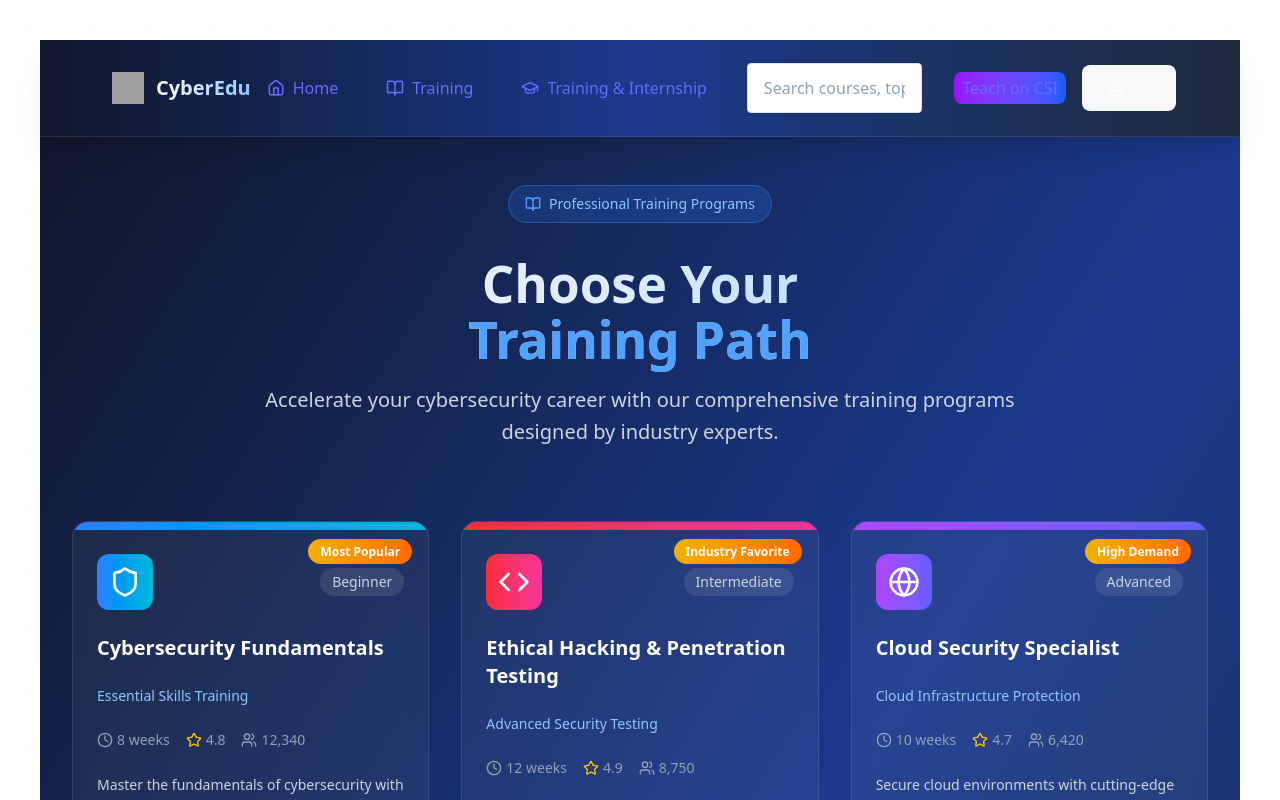
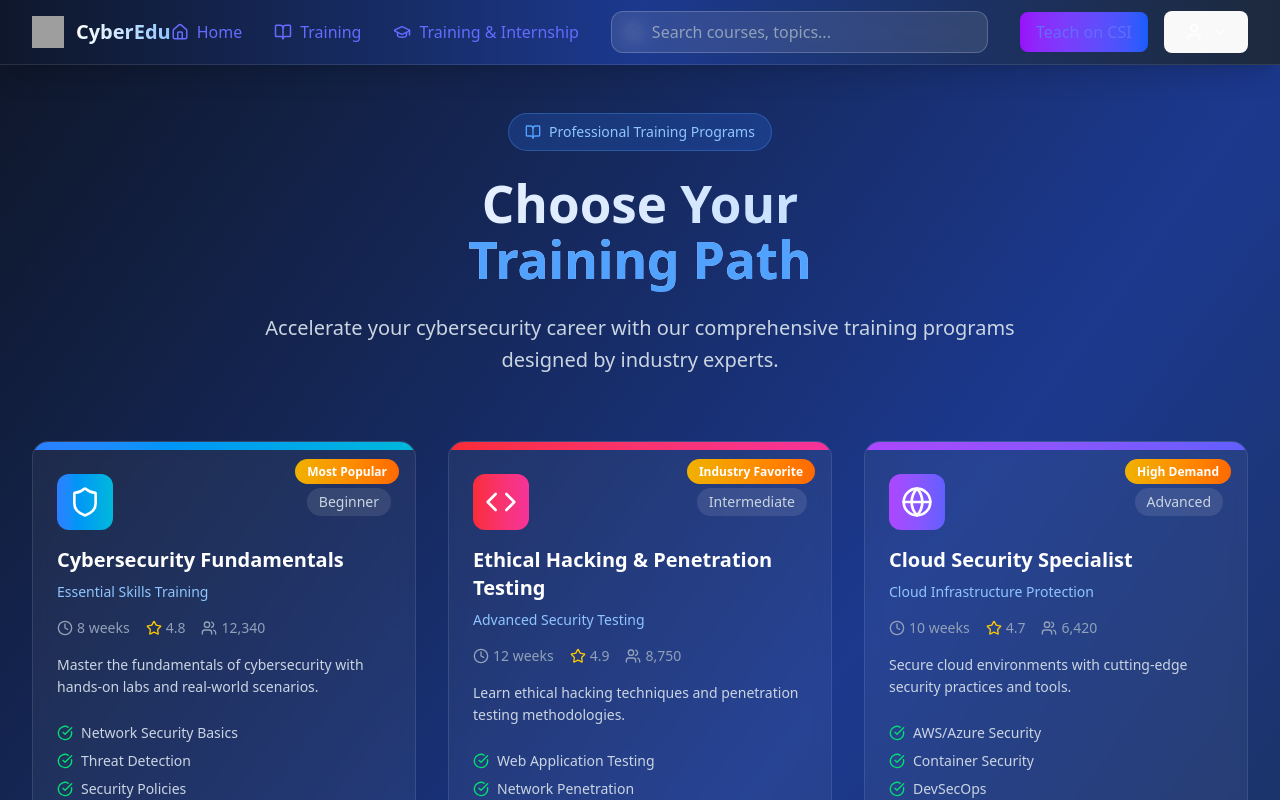
Before and after one commit to swar03/lms2, a React (Vite) app in the folder client/: page /training in a window 1280 px wide. Shown: the top 800 px of the page. Built offline with nearby package versions, Linux system fonts and the light colour scheme; grey boxes are pictures that could not be loaded.

Commit message:
re commit

```diff
--- a/client/src/App.css
+++ b/client/src/App.css
@@ -1,5 +1,7 @@
-
-/* Do NOT set max-width or margin here. */
+/*
+  DELETE or comment out the entire #root rule.
+  Do NOT set max-width or margin here.
+*/
 /*
 #root {
   max-width: 1280px;
@@ -13,28 +15,19 @@
 .content-container {
   max-width: 1280px;
   margin: 0 auto;
-  padding: 3rem; /* Increased padding from 2rem to 3rem */
+  padding: 2rem;
   text-align: center;
-}
-
-/* Additional responsive padding for better mobile experience */
-@media (max-width: 768px) {
-  .content-container {
-    padding: 1.5rem;
-  }
 }
 
 .logo {
   height: 6em;
-  padding: 2em; /* Increased padding from 1.5em to 2em */
+  padding: 1.5em;
   will-change: filter;
   transition: filter 300ms;
 }
-
 .logo:hover {
   filter: drop-shadow(0 0 2em #646cffaa);
 }
-
 .logo.react:hover {
   filter: drop-shadow(0 0 2em #61dafbaa);
 }
@@ -55,41 +48,9 @@
 }
 
 .card {
-  padding: 2.5em; /* Increased padding from 2em to 2.5em */
-  margin: 1rem 0; /* Added margin for better spacing between cards */
+  padding: 2em;
 }
 
 .read-the-docs {
   color: #888;
-  padding: 1rem 0; /* Added padding for better text spacing */
 }
-
-/* Additional utility classes for enhanced spacing */
-.section-padding {
-  padding: 2rem 0;
-}
-
-.component-padding {
-  padding: 1rem;
-}
-
-/* Enhanced button padding if you have buttons */
-button {
-  padding: 0.75rem 1.5rem;
-}
-
-/* Form elements padding enhancement */
-input, textarea, select {
-  padding: 0.75rem 1rem;
-}
-
-/* General content spacing improvements */
-p, h1, h2, h3, h4, h5, h6 {
-  padding: 0.5rem 0;
-}
-
-/* Container for better overall spacing */
-.wrapper {
-  padding: 1rem;
-  box-sizing: border-box;
-}
--- a/client/src/index.css
+++ b/client/src/index.css
@@ -1,5 +1,4 @@
 @import "tailwindcss";
-
 :root {
   font-family: system-ui, Avenir, Helvetica, Arial, sans-serif;
   line-height: 1.5;
@@ -13,16 +12,13 @@
   text-rendering: optimizeLegibility;
   -webkit-font-smoothing: antialiased;
   -moz-osx-font-smoothing: grayscale;
-  padding: 1rem; /* Added padding to root */
 }
 
 a {
   font-weight: 500;
   color: #646cff;
   text-decoration: inherit;
-  padding: 0.25rem 0.5rem; /* Added padding for better click area */
 }
-
 a:hover {
   color: #535bf2;
 }
@@ -33,176 +29,41 @@ body {
   /* place-items: center;  <-- DELETE this line */
   min-width: 320px;
   min-height: 100vh;
-  padding: 1.5rem; /* Added body padding for overall spacing */
-}
-
-/* Main content container padding */
-.container {
-  padding: 2rem;
-  max-width: 1200px;
-  margin: 0 auto;
-}
-
-/* Section spacing */
-.section {
-  padding: 3rem 0;
 }
 
 h1 {
   font-size: 3.2em;
   line-height: 1.1;
-  padding: 1rem 0; /* Added padding for better spacing */
-  margin: 0; /* Reset margin since we're using padding */
-}
-
-/* Enhanced heading spacing */
-h2, h3, h4, h5, h6 {
-  padding: 0.75rem 0;
-}
-
-/* Paragraph and text element padding */
-p {
-  padding: 0.5rem 0;
-}
-
-/* List padding improvements */
-ul, ol {
-  padding: 0.5rem 0 0.5rem 2rem;
-}
-
-li {
-  padding: 0.25rem 0;
 }
 
 button {
   border-radius: 8px;
   border: 1px solid transparent;
-  padding: 0.8em 1.5em; /* Increased padding from 0.6em 1.2em */
+  padding: 0.6em 1.2em;
   font-size: 1em;
   font-weight: 500;
   font-family: inherit;
   background-color: #1a1a1a;
   cursor: pointer;
   transition: border-color 0.25s;
-  margin: 0.5rem 0; /* Added margin for button spacing */
 }
-
 button:hover {
   border-color: #646cff;
 }
-
 button:focus,
 button:focus-visible {
   outline: 4px auto -webkit-focus-ring-color;
-}
-
-/* Form elements enhanced padding */
-input, textarea, select {
-  padding: 0.75rem 1rem;
-  border-radius: 4px;
-  border: 1px solid #ccc;
-  margin: 0.25rem 0;
-}
-
-/* Card-like containers */
-.card {
-  padding: 2rem;
-  margin: 1rem 0;
-  border-radius: 8px;
-  background-color: rgba(255, 255, 255, 0.05);
-}
-
-/* Navigation spacing */
-nav {
-  padding: 1rem 2rem;
-}
-
-nav ul {
-  padding: 0;
-  margin: 0;
-  list-style: none;
-}
-
-nav li {
-  padding: 0.5rem 1rem;
-  display: inline-block;
-}
-
-/* Content spacing utilities */
-.content-spacing > * {
-  margin-bottom: 1rem;
-}
-
-.content-spacing > *:last-child {
-  margin-bottom: 0;
-}
-
-/* Responsive padding adjustments */
-@media (max-width: 768px) {
-  body {
-    padding: 1rem;
-  }
-
-  .container {
-    padding: 1rem;
-  }
-
-  .section {
-    padding: 2rem 0;
-  }
-
-  h1 {
-    padding: 0.75rem 0;
-  }
-
-  button {
-    padding: 0.7em 1.3em;
-  }
-
-  .card {
-    padding: 1.5rem;
-  }
-
-  nav {
-    padding: 0.75rem 1rem;
-  }
-}
-
-@media (max-width: 480px) {
-  body {
-    padding: 0.75rem;
-  }
-
-  .container {
-    padding: 0.75rem;
-  }
-
-  .card {
-    padding: 1rem;
-  }
 }
 
 @media (prefers-color-scheme: light) {
   :root {
     color: #213547;
     background-color: #ffffff;
-    padding: 1rem; /* Maintained padding in light mode */
   }
-
   a:hover {
     color: #747bff;
   }
-
   button {
     background-color: #f9f9f9;
   }
-
-  .card {
-    background-color: rgba(0, 0, 0, 0.05);
-  }
-
-  input, textarea, select {
-    border-color: #ddd;
-    background-color: #fff;
-  }
 }
```
